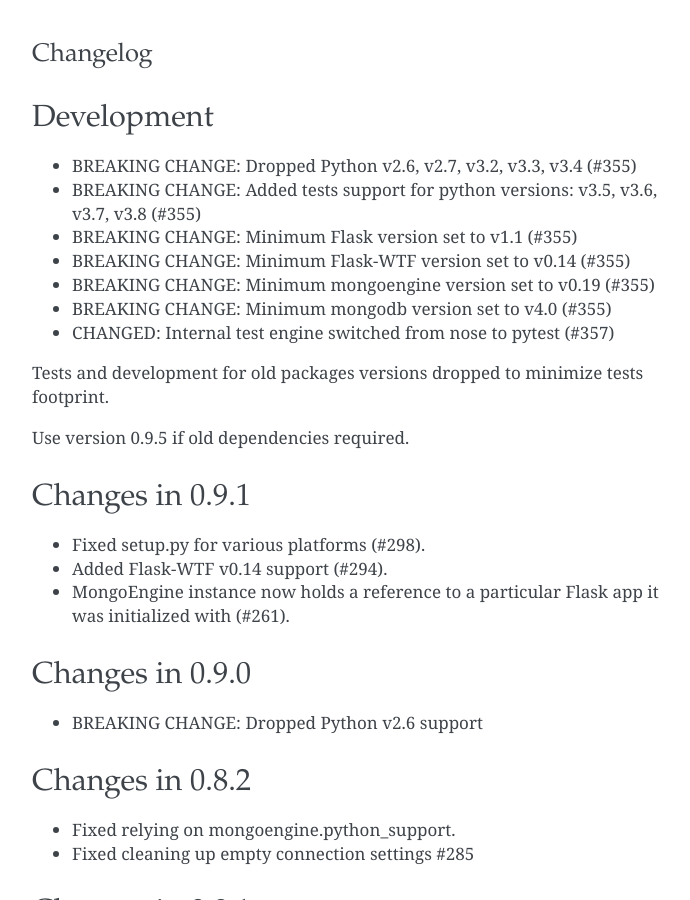
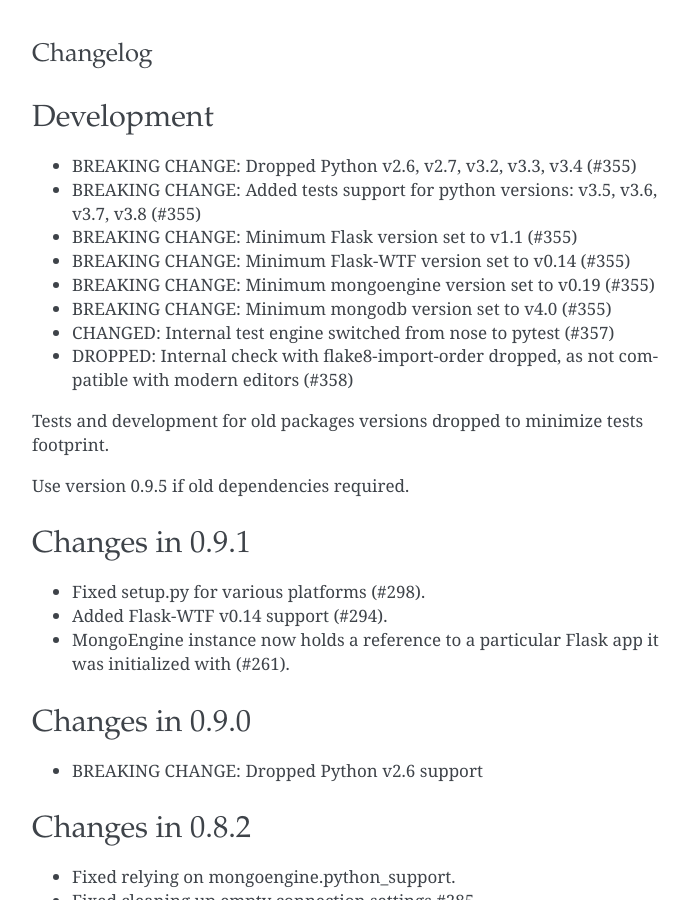
Before and after one commit to MongoEngine/flask-mongoengine, a Sphinx documentation site: the page built from docs/changelog.rst, in a window 1280 px wide and 900 px high. Shown: the whole window, without its empty margins (288-978 px from the left). Built offline with Sphinx 7.4.7, drawn with Linux system fonts in a browser that asks for light colours.

Commit message:
Changelog #358

```diff
--- a/docs/changelog.rst
+++ b/docs/changelog.rst
@@ -11,6 +11,8 @@
 - BREAKING CHANGE: Minimum mongoengine version set to v0.19 (#355)
 - BREAKING CHANGE: Minimum mongodb version set to v4.0 (#355)
 - CHANGED: Internal test engine switched from nose to pytest (#357)
+- DROPPED: Internal check with flake8-import-order dropped, as not
+  compatible with modern editors (#358)
 
 Tests and development for old packages versions dropped to minimize tests footprint.
 
```
